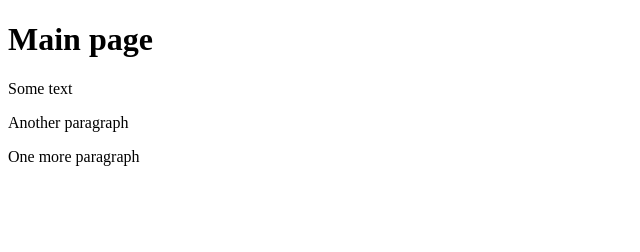
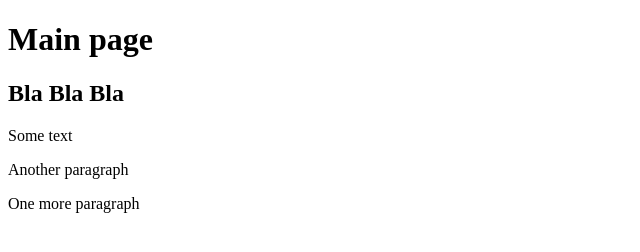
Before and after one commit to Artish26/RRPS01, a plain HTML site: page index.html in a window 1280 px wide. Shown: the whole page, without its empty margins (0-640 px from the left). Drawn offline with Linux system fonts and the light colour scheme.

Commit message:
Added h2 subheading to index.html

```diff
--- a/index.html
+++ b/index.html
@@ -6,6 +6,7 @@
 </head>
 <body>
 <h1>Main page</h1>
+<h2>Bla Bla Bla</h2>
 <p>Some text</p>
 <p>Another paragraph</p>
 <p>One more paragraph</p>
```
